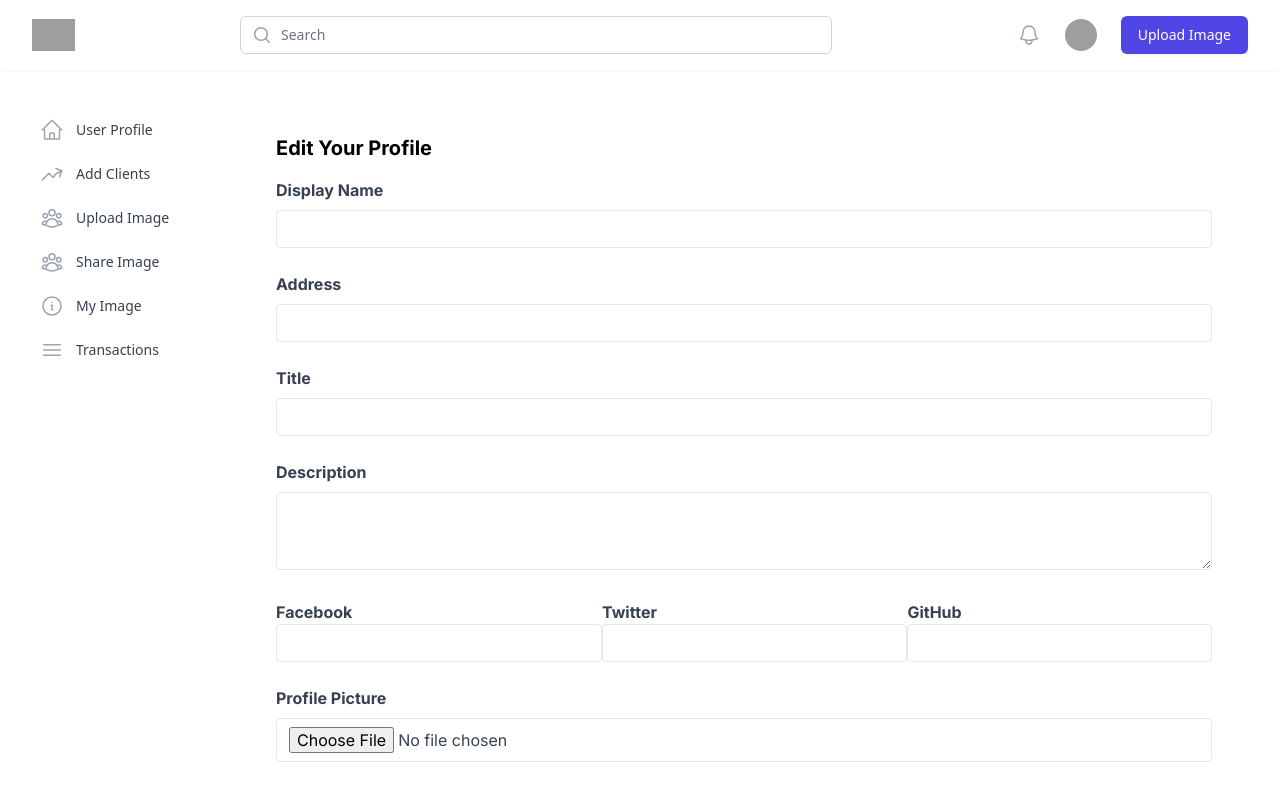
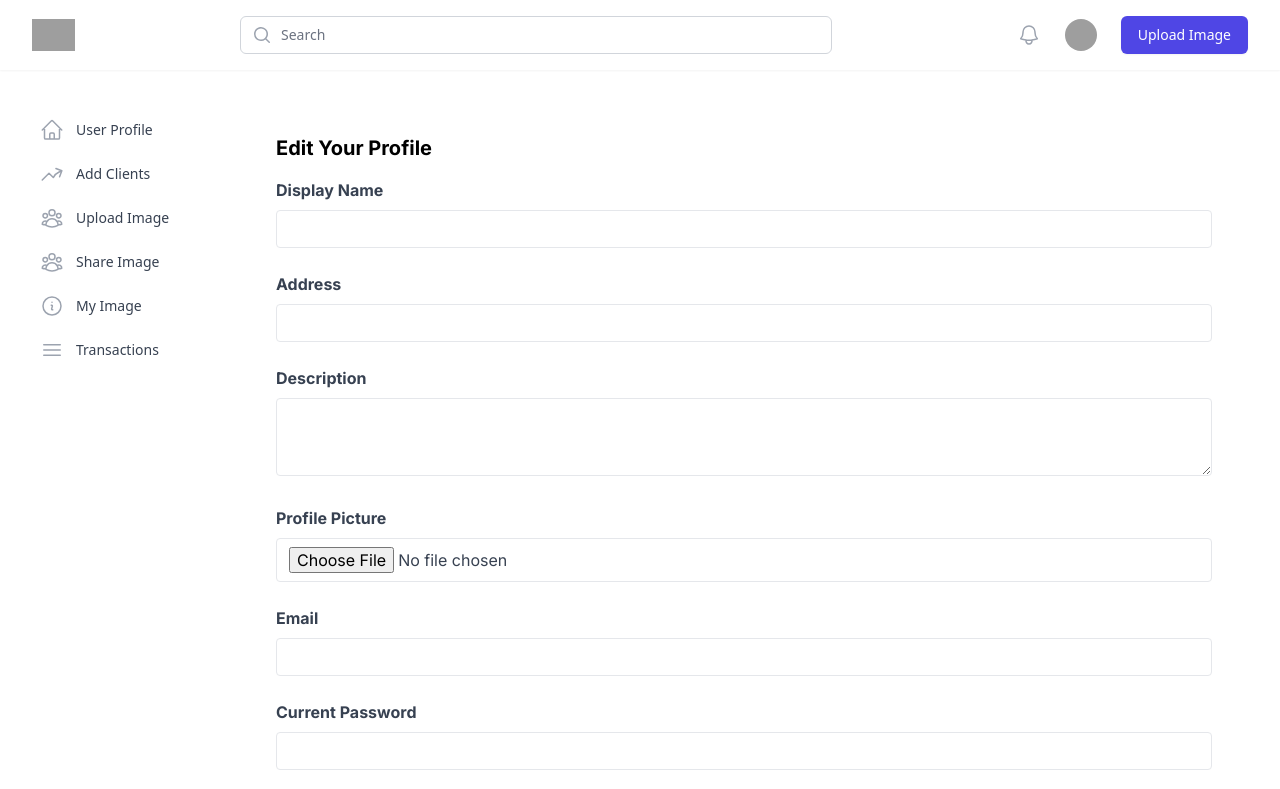
Before and after one commit to YeasirAR/Decentralized-Image-Sharing, a Next.js app: page /edit-profile in a window 1280 px wide. Shown: the top 789 px of the page. Built offline with nearby package versions, Linux system fonts and the light colour scheme; grey boxes are pictures that could not be loaded.

Commit message:
update profile

```diff
--- /dev/null
+++ b/app/api/update/org/route.js
@@ -0,0 +1,24 @@
+import connectMongoDB from "@/database/connect";
+import OrgrSchema from "@/models/orgranizations";
+import { NextResponse } from "next/server";
+import bcrypt from "bcrypt";
+
+export async function POST(request) {
+    const { name, email, country, street_address, password, profile_image, description } =
+        await request.json();
+    await connectMongoDB();
+
+    const update = {
+        name: name,
+        email: email,
+        country: country,
+        street_address: street_address,
+        description: description ,
+        profile_image: profile_image,
+        password: await bcrypt.hash(password, 10),
+    }
+
+    await OrgrSchema.findOneAndUpdate({ email }, update);
+
+    return NextResponse.json({ message: "Account updated successfully" }, { status: 201 });
+}
--- a/components/edit-profile/edit-profile.js
+++ b/components/edit-profile/edit-profile.js
@@ -1,48 +1,19 @@
-'use client'
+"use client";
 import React, { useEffect, useState } from "react";
 
 function ProfileEdit() {
-  const [isLoggedIn, setIsLoggedIn] = useState(false);
-  const [user, setUser] = useState({});
-  useEffect(() => {
-    const usr = localStorage.getItem("loggedInUser");
-    if (usr) {
-      setIsLoggedIn(true);
-      setUser(JSON.parse(usr));
-    }
-    else {
-      setIsLoggedIn(false);
-    }
-  }, []);
-
   const [displayName, setDisplayName] = useState("");
   const [location, setLocation] = useState("");
-  const [title, setTitle] = useState("");
   const [email, setEmail] = useState("");
   const [password, setPassword] = useState("");
   const [new_password, setNew_password] = useState("");
   const [about, setAbout] = useState("");
-  const [facebook, setFacebook] = useState("");
-  const [twitter, setTwitter] = useState("");
-  const [github, setGithub] = useState("");
   const [profilePic, setProfilePic] = useState(null);
-  useEffect(() => {
-    if (user) {
-      setDisplayName(user.name);
-      setLocation(user.location);
-      setTitle(user.title);
-      setEmail(user.email);
-      setAbout(user.bio);
-      setFacebook(user.facebook);
-      setTwitter(user.twitter);
-      setGithub(user.github);
-    }
-  }, [user]);
 
   const handleSubmit = async (event) => {
     event.preventDefault();
-    if(user.password !== password) return alert("Wrong Password");
-    if(new_password !== "") setPassword(new_password);
+    // if(user.password !== password) return alert("Wrong Password");
+    if (new_password !== "") setPassword(new_password);
     const data_img = new FormData();
     data_img.append("file", profilePic);
     data_img.append("upload_preset", "ac0fxlck");
@@ -56,39 +27,31 @@ function ProfileEdit() {
     );
     const file = await res_img.json();
     console.log(file.secure_url);
-    const imageUrl = file.secure_url || user.imageUrl;
+    const imageUrl = file.secure_url || "";
 
-    const res = await fetch("/api/user/update", {
+    const res = await fetch("/api/update/org", {
       method: "POST",
       headers: {
         "Content-Type": "application/json",
       },
       body: JSON.stringify({
         name: displayName,
-        username: user.username,
-        location: location,
-        title: title,
         email: email,
+        street_address: location,
         password: password,
-        bio: about,
-        facebook: facebook,
-        twitter: twitter,
-        github: github,
-        imageUrl: imageUrl,
-
+        description: about,
+        profile_image: imageUrl,
       }),
     });
     const data = await res.json();
-    if(res.status === 200) {
+    if (res.status === 200) {
       alert(data.message);
       localStorage.setItem("loggedInUser", JSON.stringify(data.user));
-      window.location.replace("/profile");
-    }
-    else {
+      window.location.replace("/dashboard");
+    } else {
       alert(data.message);
     }
   };
-
 
   return (
     <div className="container mx-auto px-4 m-6">
@@ -127,21 +90,8 @@ function ProfileEdit() {
           />
         </div>
         <div className="mb-6">
-          <label htmlFor="title" className="block text-gray-700 font-bold mb-2">
-            Title
-          </label>
-          <input
-            required
-            type="text"
-            id="title"
-            value={title}
-            onChange={(event) => setTitle(event.target.value)}
-            className="appearance-none border rounded w-full py-2 px-3 text-gray-700 leading-tight focus:outline-none focus:shadow-outline"
-          />
-        </div>
-        <div className="mb-6">
           <label htmlFor="about" className="block text-gray-700 font-bold mb-2">
-          Description
+            Description
           </label>
           <textarea
             required
@@ -152,44 +102,7 @@ function ProfileEdit() {
             className="appearance-none border rounded w-full py-2 px-3 text-gray-700 leading-tight focus:outline-none focus:shadow-outline"
           ></textarea>
         </div>
-        <div className="flex place-content-between">
-          <div className="mb-6">
-            <label htmlFor="facebook" className=" text-gray-700 font-bold mb-2">
-              Facebook
-            </label>
-            <input
-              type="text"
-              id="facebook"
-              value={facebook}
-              onChange={(event) => setFacebook(event.target.value)}
-              className="appearance-none border rounded w-full py-2 px-3 text-gray-700 leading-tight focus:outline-none focus:shadow-outline"
-            />
-          </div>
-          <div className="mb-6">
-            <label htmlFor="twitter" className=" text-gray-700 font-bold mb-2">
-              Twitter
-            </label>
-            <input
-              type="text"
-              id="twitter"
-              value={twitter}
-              onChange={(event) => setTwitter(event.target.value)}
-              className="appearance-none border rounded w-full py-2 px-3 text-gray-700 leading-tight focus:outline-none focus:shadow-outline"
-            />
-          </div>
-          <div className="mb-6">
-            <label htmlFor="github" className="text-gray-700 font-bold mb-2">
-              GitHub
-            </label>
-            <input
-              type="text"
-              id="github"
-              value={github}
-              onChange={(event) => setGithub(event.target.value)}
-              className="appearance-none border rounded w-full py-2 px-3 text-gray-700 leading-tight focus:outline-none focus:shadow-outline"
-            />
-          </div>
-        </div>
+
         <div className="mb-6">
           <label
             htmlFor="profilePic"
```
